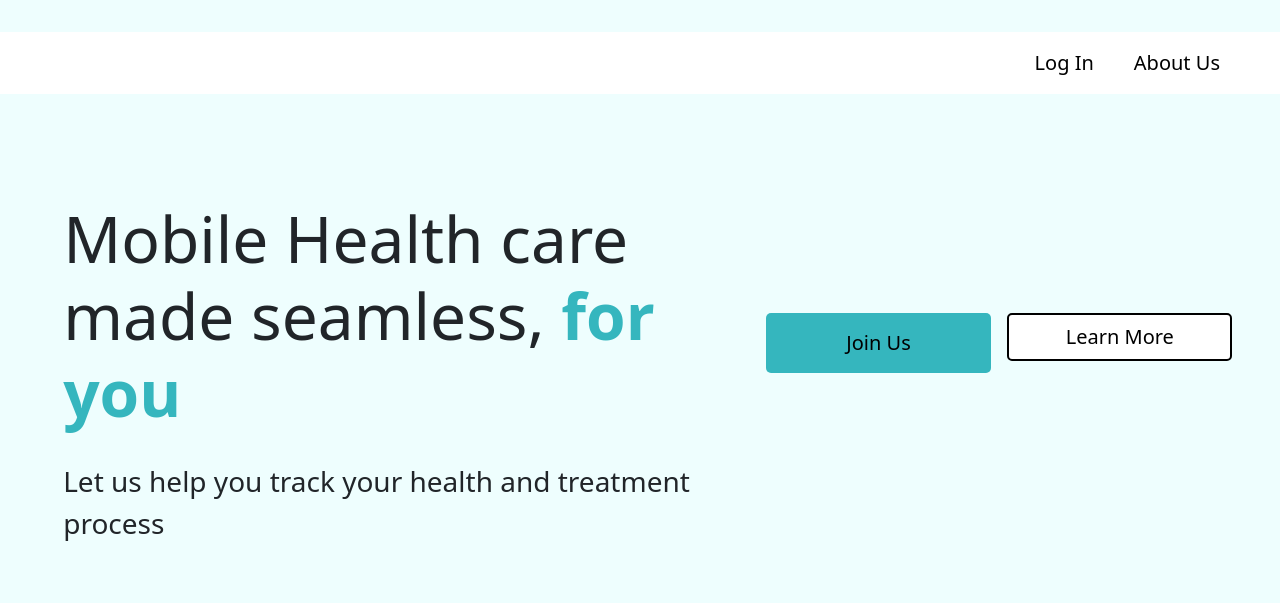
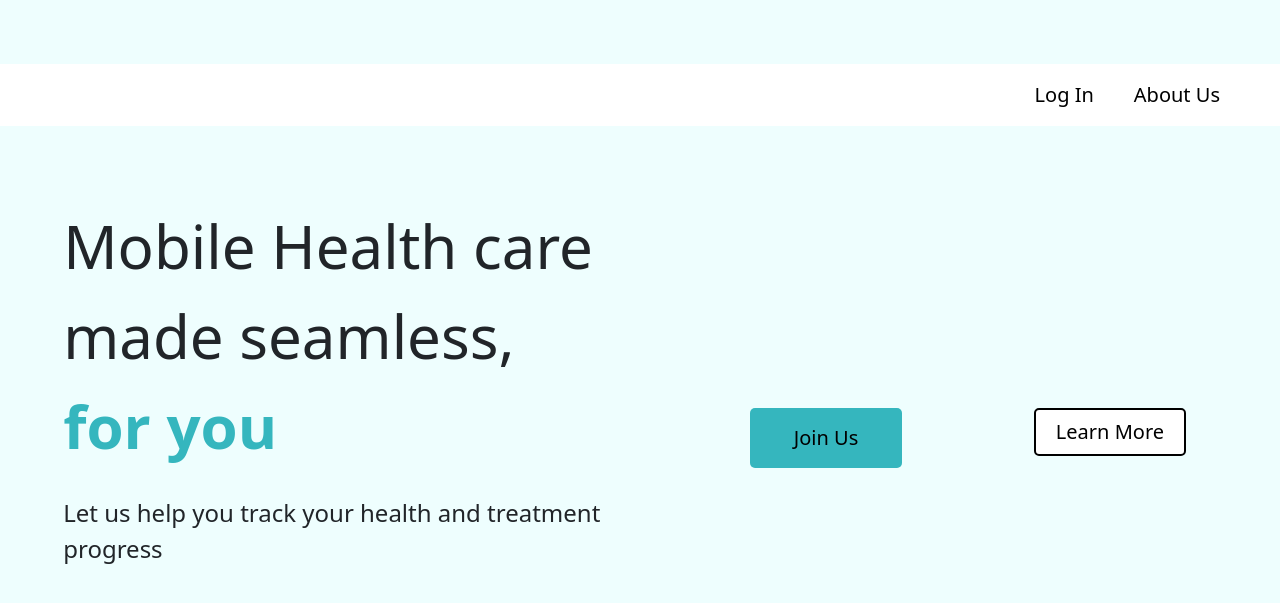
Before and after one commit to Sylvia-Rwenyo/e-Tiba, a PHP site: page / in a window 1280 px wide. Shown: the top 603 px of the page. Run offline with PHP 8.4, Linux system fonts and the light colour scheme; some libraries are stand-ins or nearby versions.

Commit message:
Misc updates

```diff
--- a/calendar.php
+++ b/calendar.php
@@ -185,7 +185,7 @@
                             ?>
                             <div id="noAppointmentAlert" class="overlay">
                                  <p>Please contact your doctor via our messaging service to set an appoinment</p>
-                                <div>
+                                <div class="overlay-btns">
                                     <button  class="btn btn-lg btn-success confirm" onclick="toChat()">Okay</button>
                                     <button  class="btn btn-lg btn-danger dialog-box-btn" onclick="cancelDialogBox()">Back</button>
                                 </div>
@@ -221,7 +221,7 @@
             <p>You have an appoinment on <?php echo $dateObject->format('m/d/Y')?> at <?php echo $_GET['t']?> with Dr.
             <?php echo ucfirst($row['lastName'])?> of <?php echo ucfirst($row['institution'])?>
             </p>
-            <div>
+            <div class="overlay-btns">
                 <button id="confirmButton" class="btn btn-lg btn-success confirm">Confirm</button>
                 <button  class="btn btn-lg btn-danger dialog-box-btn" onclick="cancelDialogBox()">Back</button>
             </div>
@@ -238,7 +238,7 @@
             <p>You have an appoinment on <?php echo $dateObject->format('m/d/Y')?> at <?php echo $_GET['t']?> with
             <?php echo ucfirst($row['firstName'].' '.$row['lastName'])?> at <?php echo ucfirst($row['institution'])?>
             </p>
-            <div>
+            <div class="overlay-btns">
                 <button id="confirmButton" class="btn btn-lg btn-success confirm">Confirm</button>
                 <button  class="btn btn-lg btn-danger dialog-box-btn" onclick="cancelAppointment()">Cancel</button>
             </div>
--- a/index.php
+++ b/index.php
@@ -16,22 +16,22 @@
     <div class="intro">
         <div class="c-phrase-section">
             <div class="c-phrase">
-                <h3>Mobile Health care made seamless,&nbsp;<b>for you</b></h3>
+                <h3>Mobile Health care made seamless,<br><b>for you</b></h3>
             </div>
-            <p>Let us help you track your health and treatment process</p>
+            <p>Let us help you track your health and treatment progress</p>
         </div>
         <div class="CTA">
             <button class="pos-btn" id="join-us" onclick="popupFunc()" style="position:relative;display:block;cursor:pointer;">Join Us
                 <span class="popuplinks" id="popuplinks">
                     <p style="margin-bottom:-2%;">Select To Join Us As:</p>
                     <a href="register.php">
-                        <p>Patient</p>
+                        <p>A Patient</p>
                     </a>
                     <a href="partners/reg-partner.php">
-                        <p>Partner Hospital</p>
+                        <p>A Partner Hospital</p>
                     </a>
                     <a href="doctors/independent-reg-doc.php">
-                        <p>Independent Medical Practitioner</p>
+                        <p>AIndependent Medical Practitioner</p>
                     </a>
                 </span>
             </button>
--- a/style.css
+++ b/style.css
@@ -13,7 +13,7 @@
 }
 .menu{
     width: 100%;
-    margin-top: 2.5%;
+    margin-top: 5%;
     color:black;
     height: 5%;
     background-color: white;
@@ -53,39 +53,41 @@
     width: 100%;
 }
 .c-phrase-section{
-    width: 55%;
-    padding-top: 5%;
+    width: 50%;
+    padding-top: 2.5%;
     margin-left: 2.5%;
 }
 
 .c-phrase{
-
     text-decoration: solid;
+    margin-bottom: 1em;
 }
 .c-phrase b{
     color: #35b6be;
 }
 .c-phrase h3{
-    font-size: 4em;
+    font-size: 3.75em;
     margin-block-start: 0.2em;
     margin-block-end: 0.2em;
+    line-height: 1.5em;
 }
 .intro p{
-    font-size: 1.75em;
+    font-size: 1.5em;
     margin-block-start: 1em;
     margin-block-end: 1em;
+    line-height: 1.5em;
 }
 #join-us .popuplinks{
     visibility: hidden;
     width:200%;
-    background-color: #35b6be;
+    background-color:rgba(53, 182, 190, 0.8); /* Semi-transparent  overlay */
     color: #000000;
     text-align: left;
     border: none;
     position: absolute;
     z-index: 10;
     margin-left:-58%;
-    margin-top:15%;
+    margin-top:5%;
     font-size: 12px;
     padding-left:10%;
 }
@@ -117,19 +119,27 @@
 .CTA{
     display: flex;
     flex-direction: row;
-    padding-top: 15%;
-    justify-content: space-evenly;
-    width: 40%;
+    padding-top: 20%;
+    justify-content: space-between;
+    width: 35%;
+    margin-left: 5%;
+    margin-right: 5%;
 }
 .CTA a, .CTA #join-us{
     text-decoration: none;
     color: black;
-    width: 45%;
+    width: 35%;
     height: 3em;
+}
+ .CTA #join-us p{
+    color: #fff;
 }
 .CTA #join-us a{
     color: #fff;
     font-size:12px;
+}
+.CTA #join-us a p{
+    padding-left: 1em;
 }
 .CTA button{
     width: 100%;
@@ -304,6 +314,9 @@
 @media screen and (max-width:500px){
     .reg-body .welcome-msg, .reg-body form, .welcome-msg{
         margin-left: 10%;
+    }
+    .reg-body form{
+        width: 80%;
     }
     .alertDiv{
         height: 5em;
@@ -584,6 +597,7 @@
     display: grid;
     grid-template-rows: 20% 20% 20%;
     row-gap: 2em;
+    margin-top: 20%;
 }
 .single-log-prompt{
     display: grid;
@@ -869,7 +883,8 @@
     margin-left: 10%;
 }
 .dash-body .input{
-    margin-top: 2.5%;
+    margin-top: 5%;
+    margin-left: 2.5%;
 }
 .dash-body .input .input-div{
     padding: 1em;
@@ -878,6 +893,9 @@
     display: flex;
     flex-direction: column;
 }
+#input-exerciseRoutine{
+    width: 90%;
+}
 .dash-body .input .input-div form{
     padding: 1em;
     padding-left: 0;
@@ -885,6 +903,7 @@
     display: flex;
     flex-direction: row;
 }
+
 .dash-body .input .input-div form div{
     margin-right: 2.5%;
 }
@@ -926,6 +945,19 @@
 .dash-body .prompts .prompt i{
     size: 3em;
 }
+@media screen and (max-width:600px) {
+    .log-prompts{
+        margin-top: 2.5%;
+    }
+    .dash-body .input .input-div form{
+        display: flex;
+        flex-direction: column;
+    }
+    .dash-body .input .input-div div{
+        width: 100%;
+    }
+}
+
 /* meet-menu */
 .meet-menu{
     margin-top: 0;
@@ -1093,10 +1125,13 @@
     border: none;
 }
 
-/* @media screen and (max-width:500px){
-    .records-print-btn{
-        width: 20%;
-    } */
+@media screen and (max-width:600px) {
+    .overlay{
+        width: 80%;
+        left: 12.5%;
+    }
+}
+
 
 .dialog-box-btn, .records-print-btn{
     background-color: #007bff;
```
Also changed, not shown: dashboard.php (+6 -5 lines), partners/reg-partner.php (+6 -1 lines).
